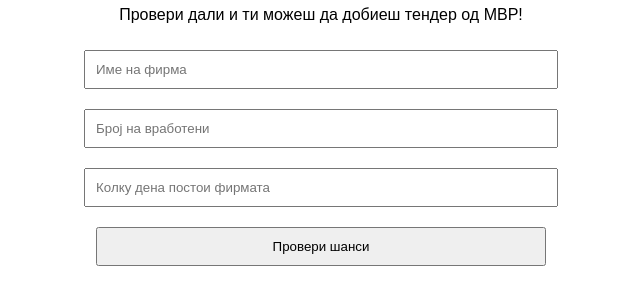
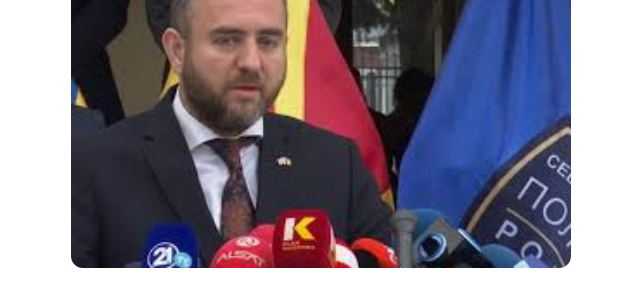
Before and after one commit to Zuipax/tenderMVR, a plain HTML site: page index.html in a window 1280 px wide. Shown: the part 103-411 px from the top of the page, without its empty margins (319-959 px from the left). Drawn offline with Linux system fonts and the light colour scheme.

Commit message:
Update index.html

```diff
--- a/index.html
+++ b/index.html
@@ -2,6 +2,7 @@
 <html>
 <head>
   <title>Тендер Симулатор</title>
+  <img src="images.jpeg" width="100%" style="margin: 20px 0; border-radius: 12px;">
   <meta charset="utf-8">
   <style>
     body { font-family: sans-serif; max-width: 500px; margin: 50px auto; text-align: center; }
```
